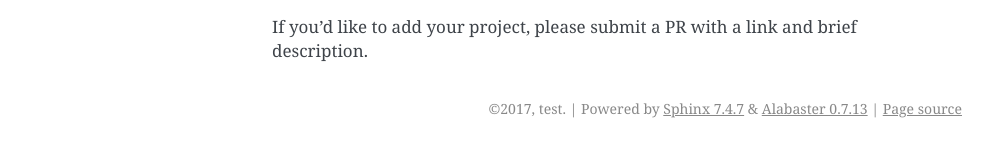
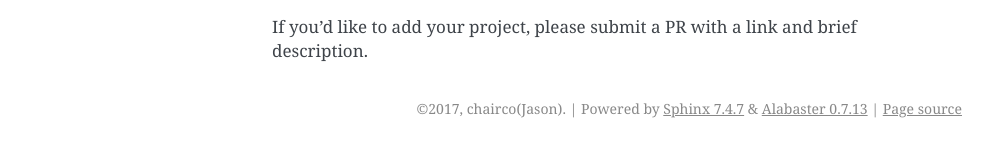
Before and after one commit to chairco/Channels-docs-zh-TW, a Sphinx documentation site: the page built from docs/community.rst, in a window 1280 px wide. Shown: the part 265-422 px from the top of the page, without its empty margins (148-1140 px from the left). Built offline with Sphinx 7.4.7, drawn with Linux system fonts in a browser that asks for light colours; pages that are not in the unit, such as notebooks, are missing from menus; some of the changed lines change nothing that is shown.

Commit message:
updat conf.py project's name

```diff
--- a/docs/conf.py
+++ b/docs/conf.py
@@ -46,9 +46,9 @@
 master_doc = 'concepts'
 
 # General information about the project.
-project = 'test'
-copyright = '2017, test'
-author = 'test'
+project = 'django-channels-tw-docs'
+copyright = '2017, chairco(Jason)'
+author = 'chairco(Jason)'
 
 # The version info for the project you're documenting, acts as replacement for
 # |version| and |release|, also used in various other places throughout the
@@ -100,7 +100,7 @@
 # -- Options for HTMLHelp output ------------------------------------------
 
 # Output file base name for HTML help builder.
-htmlhelp_basename = 'testdoc'
+htmlhelp_basename = 'django-channels-tw-docsdoc'
 
 
 # -- Options for LaTeX output ---------------------------------------------
@@ -152,8 +152,8 @@
 # (source start file, target name, title, author,
 #  dir menu entry, description, category)
 texinfo_documents = [
-    (master_doc, 'test', 'test Documentation',
-     author, 'test', 'One line description of project.',
+    (master_doc, 'django-channels-tw-docs', 'django-channels-tw-docs Documentation',
+     author, 'django-channels-tw-docs', 'One line description of project.',
      'Miscellaneous'),
 ]
 
```
